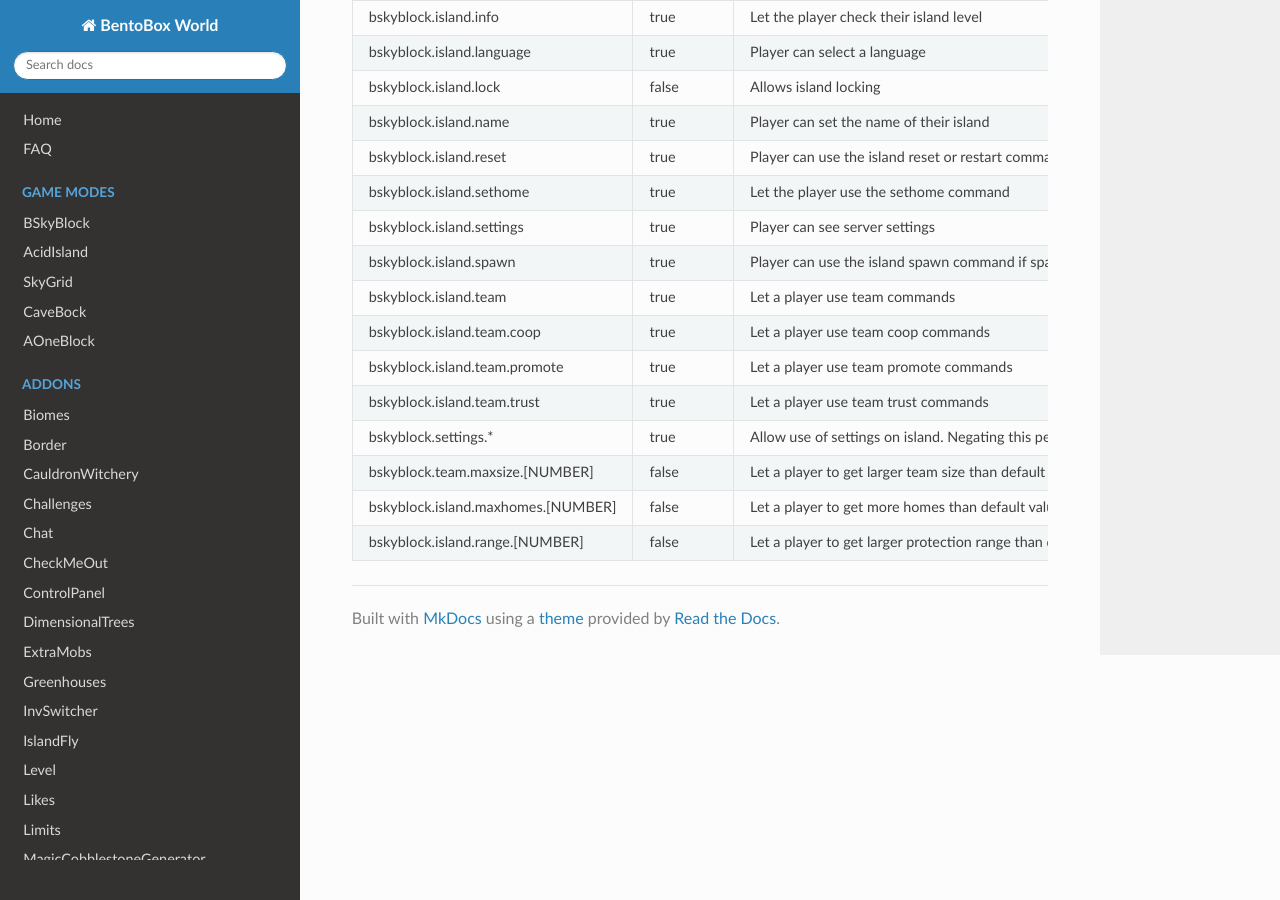
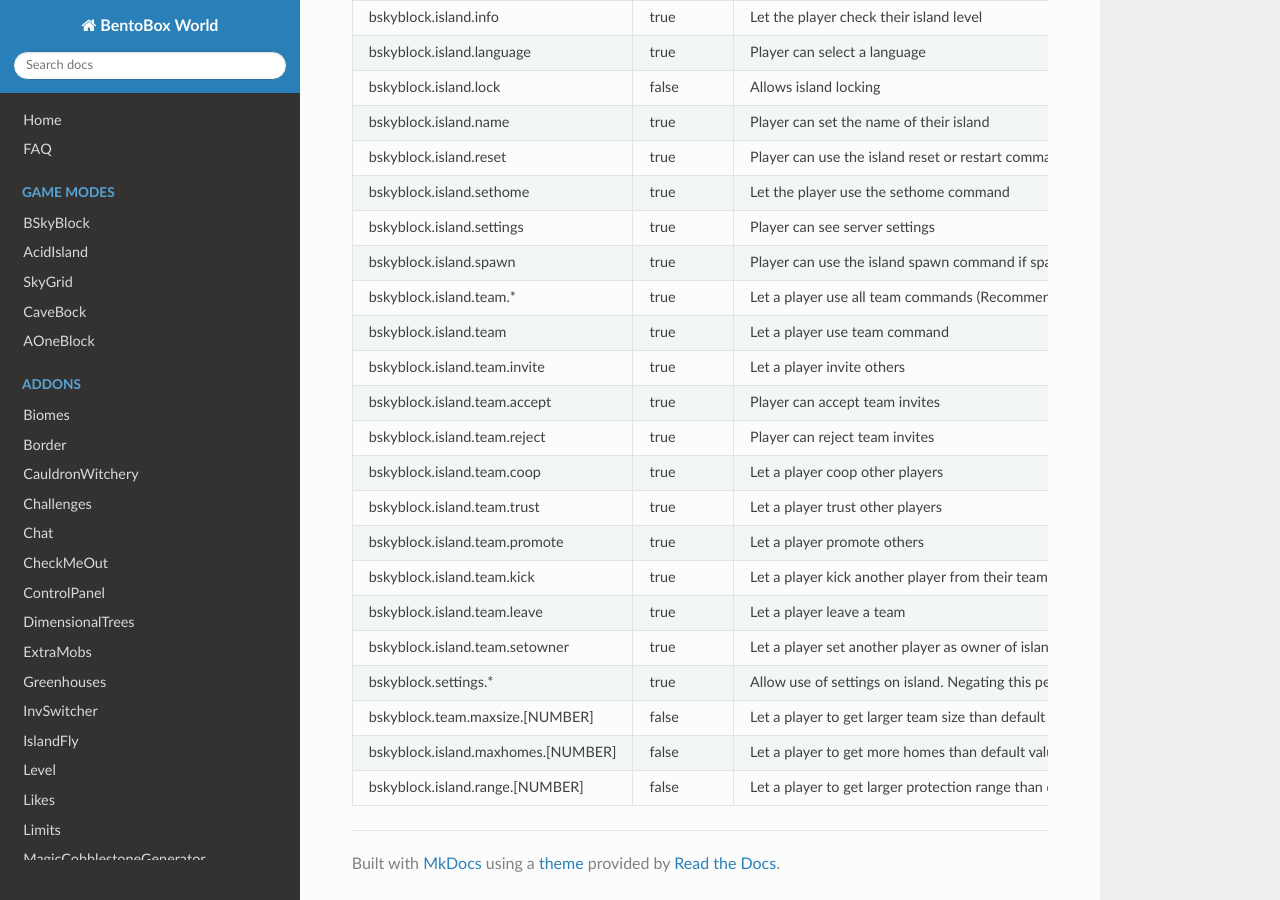
Before and after one commit to BentoBoxWorld/docs, an MkDocs documentation site: the page built from docs/gamemodes/BSkyBlock/Permissions.md, in a window 1280 px wide and 900 px high, scrolled down 1315 px. Built offline with MkDocs 1.6.1, drawn with Linux system fonts in a browser that asks for light colours; nearby versions of some CDN libraries; some of the changed text lies outside the part shown.

Commit message:
Added ALL "/island team" permissions (#1)

```diff
--- a/docs/gamemodes/BSkyBlock/Permissions.md
+++ b/docs/gamemodes/BSkyBlock/Permissions.md
@@ -109,7 +109,7 @@
 <tr>
 <td align='left'>bskyblock.mod.info</td>
 <td align='left'>op</td>
-<td align='left'>Let a moderator see info on a player</td>
+<td align='left'>Let a moderator see info on a player and island</td>
 </tr>
 <tr>
 <td align='left'>bskyblock.mod.lock</td>
@@ -207,24 +207,59 @@
 <td align='left'>Player can use the island spawn command if spawn exists</td>
 </tr>
 <tr>
+<td align='left'>bskyblock.island.team.*</td>
+<td align='left'>true</td>
+<td align='left'>Let a player use all team commands (Recommended)</td>
+</tr>
+<tr>
 <td align='left'>bskyblock.island.team</td>
 <td align='left'>true</td>
-<td align='left'>Let a player use team commands</td>
+<td align='left'>Let a player use team command</td>
+</tr>
+<tr>
+<td align='left'>bskyblock.island.team.invite</td>
+<td align='left'>true</td>
+<td align='left'>Let a player invite others</td>
+</tr>
+<tr>
+<td align='left'>bskyblock.island.team.accept</td>
+<td align='left'>true</td>
+<td align='left'>Player can accept team invites</td>
+</tr>
+<tr>
+<td align='left'>bskyblock.island.team.reject</td>
+<td align='left'>true</td>
+<td align='left'>Player can reject team invites</td>
 </tr>
 <tr>
 <td align='left'>bskyblock.island.team.coop</td>
 <td align='left'>true</td>
-<td align='left'>Let a player use team coop commands</td>
+<td align='left'>Let a player coop other players</td>
+</tr>
+<tr>
+<td align='left'>bskyblock.island.team.trust</td>
+<td align='left'>true</td>
+<td align='left'>Let a player trust other players</td>
 </tr>
 <tr>
 <td align='left'>bskyblock.island.team.promote</td>
 <td align='left'>true</td>
-<td align='left'>Let a player use team promote commands</td>
+<td align='left'>Let a player promote others</td>
 </tr>
 <tr>
-<td align='left'>bskyblock.island.team.trust</td>
+<td align='left'>bskyblock.island.team.kick</td>
 <td align='left'>true</td>
-<td align='left'>Let a player use team trust commands</td>
+<td align='left'>Let a player kick another player from their team</td>
+</tr>
+<tr>
+<td align='left'>bskyblock.island.team.leave</td>
+<td align='left'>true</td>
+<td align='left'>Let a player leave a team</td>
+</tr>
+<tr>
+<td align='left'>bskyblock.island.team.setowner</td>
+<td align='left'>true</td>
+<td align='left'>Let a player set another player as owner of island</td>
 </tr>
 <tr>
 <td align='left'>bskyblock.settings.*</td>
```
